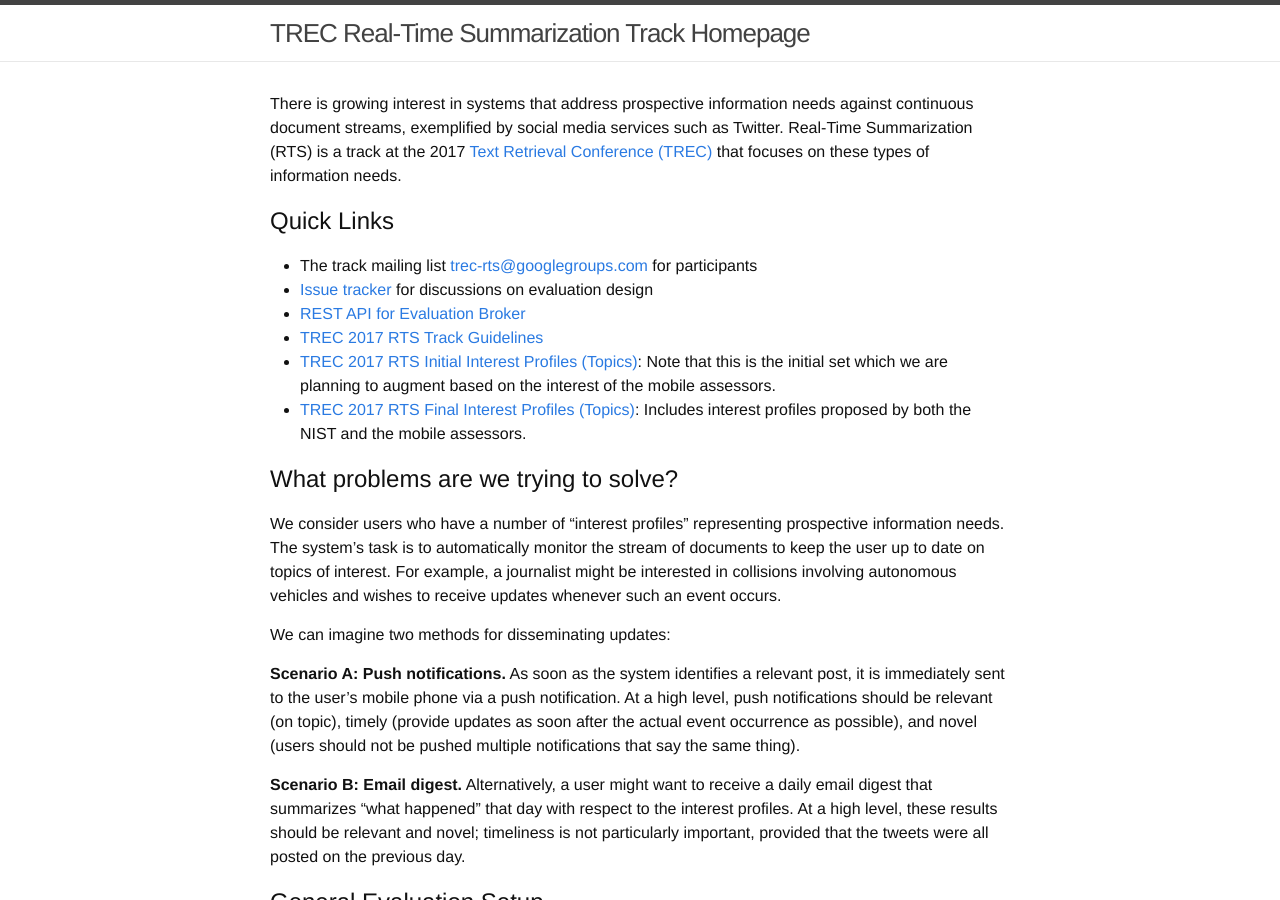
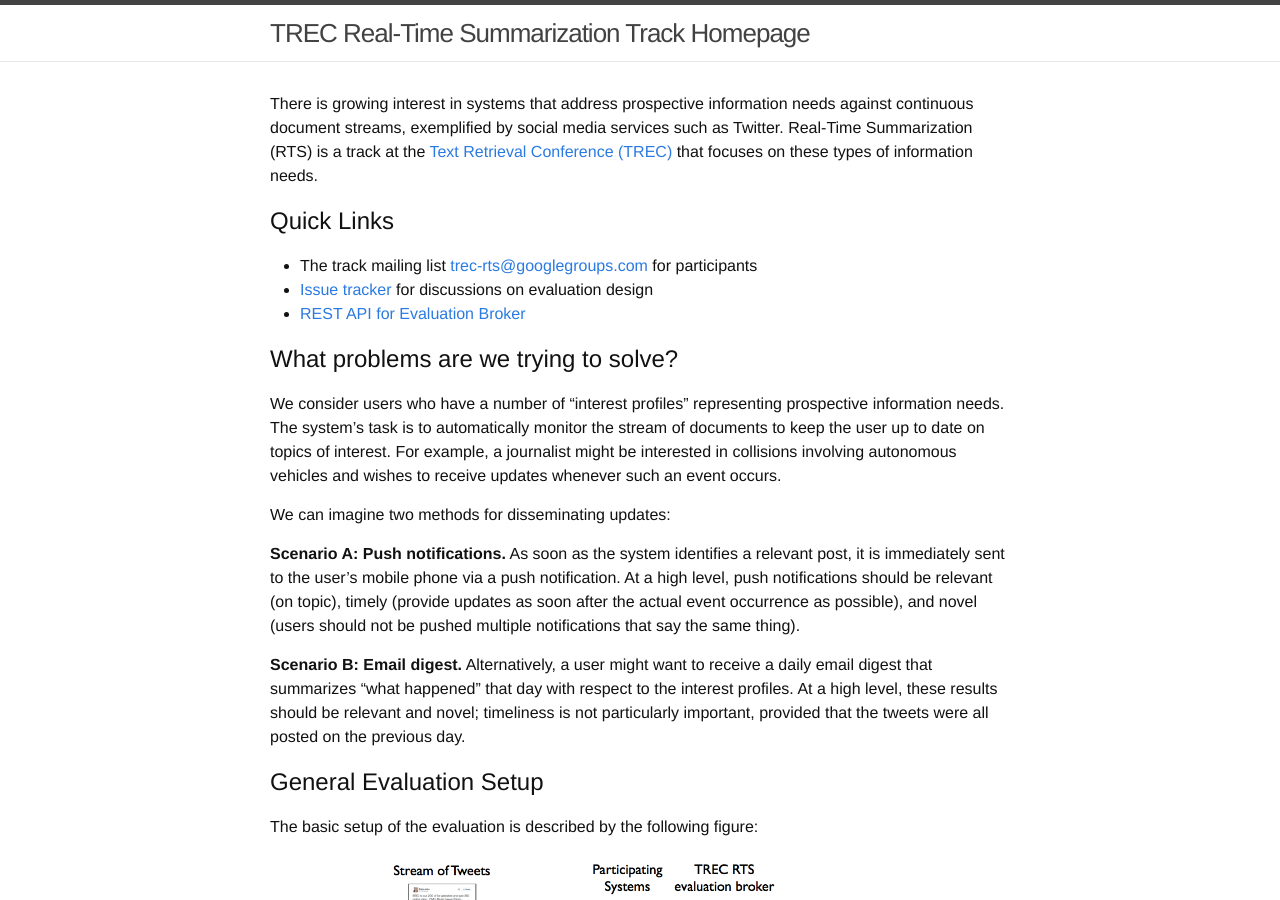
Before and after one commit to trecrts/trecrts.github.io, a Jekyll site: the page built from index.md, in a window 1280 px wide and 900 px high. Built offline with Jekyll 4.4.1, drawn with Linux system fonts in a browser that asks for light colours; some of the changed text lies outside the part shown.

Commit message:
Moved 2017 data in 'history'.

```diff
--- a/index.md
+++ b/index.md
@@ -5,7 +5,7 @@ layout: default
 There is growing interest in systems that address prospective
 information needs against continuous document streams, exemplified by
 social media services such as Twitter. Real-Time Summarization (RTS)
-is a track at the 2017 [Text Retrieval Conference
+is a track at the [Text Retrieval Conference
 (TREC)](http://trec.nist.gov) that focuses on these types of
 information needs.
 
@@ -14,9 +14,6 @@ information needs.
 + The track mailing list [trec-rts@googlegroups.com](https://groups.google.com/forum/#!forum/trec-rts) for participants
 + [Issue tracker](https://github.com/trecrts/trecrts.github.io/issues) for discussions on evaluation design
 + [REST API for Evaluation Broker](https://github.com/trecrts/trecrts-eval/tree/master/trecrts-server)
-+ [TREC 2017 RTS Track Guidelines](TREC2017-RTS-guidelines.html)
-+ [TREC 2017 RTS Initial Interest Profiles (Topics)](TREC2017-RTS-topics1.json): Note that this is the initial set which we are planning to augment based on the interest of the mobile assessors.
-+ [TREC 2017 RTS Final Interest Profiles (Topics)](TREC2017-RTS-topics-final.json): Includes interest profiles proposed by both the NIST and the mobile assessors.
 
 ## What problems are we trying to solve?
 
```
Also changed, not shown: other parts of index.md (+4 -1 lines).
